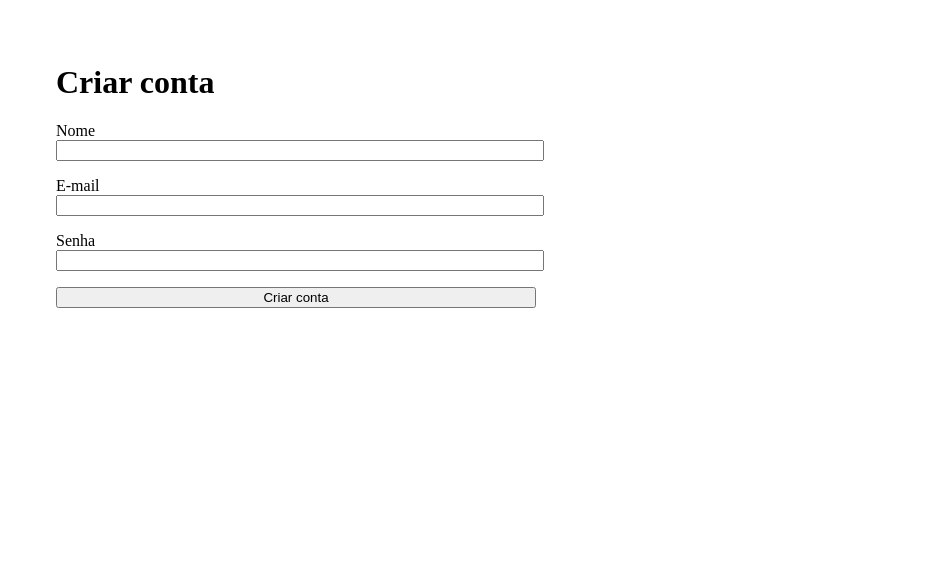
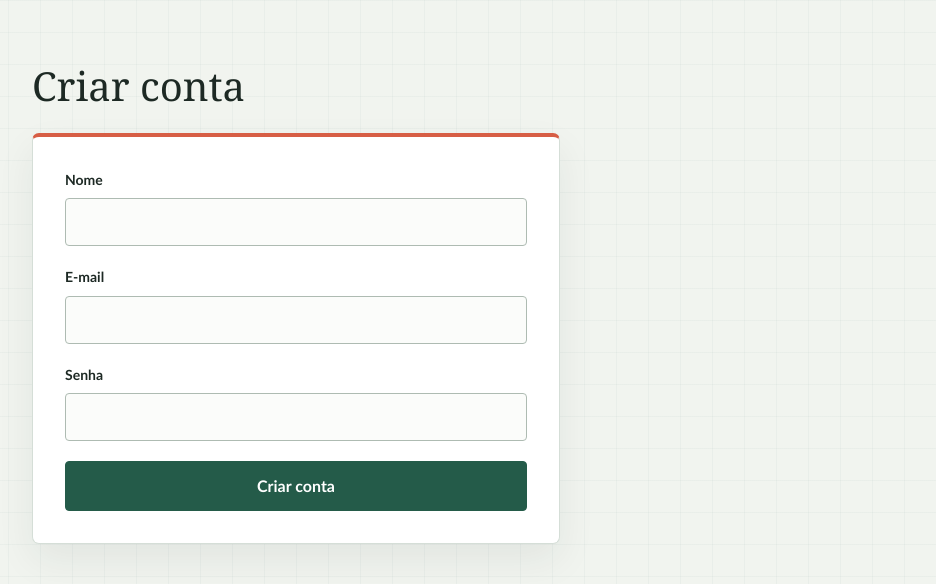
Before and after one commit to laurawada/BMAD-livros, a Next.js app: page /cadastro in a window 1280 px wide. Shown: the top 584 px of the page, without its empty margins (344-1280 px from the left). Built offline with nearby package versions, Linux system fonts and the light colour scheme; no server answers.

Commit message:
feat(styles): implement global CSS for consistent styling across pages

```diff
--- a/src/app/cadastro/page.tsx
+++ b/src/app/cadastro/page.tsx
@@ -30,17 +30,17 @@ export default function CadastroPage() {
   }
 
   return (
-    <main style={{ maxWidth: 480, margin: '4rem auto', padding: '0 1rem' }}>
+    <main className="page page--auth">
       <h1>Criar conta</h1>
-      <form onSubmit={handleSubmit} style={{ display: 'grid', gap: '1rem' }}>
+      <form className="auth-form" onSubmit={handleSubmit}>
         <label>
           Nome
-          <input name="name" type="text" required style={{ display: 'block', width: '100%' }} />
+          <input name="name" type="text" required />
         </label>
 
         <label>
           E-mail
-          <input name="email" type="email" required style={{ display: 'block', width: '100%' }} />
+          <input name="email" type="email" required />
         </label>
 
         <label>
@@ -50,7 +50,6 @@ export default function CadastroPage() {
             type="password"
             minLength={8}
             required
-            style={{ display: 'block', width: '100%' }}
           />
         </label>
 
@@ -60,12 +59,12 @@ export default function CadastroPage() {
       </form>
 
       {error ? (
-        <p role="alert" style={{ color: '#b91c1c', marginTop: '1rem' }}>
+        <p role="alert">
           {error}
         </p>
       ) : null}
 
-      {status ? <p style={{ color: '#166534', marginTop: '1rem' }}>{status}</p> : null}
+      {status ? <p className="feedback-success">{status}</p> : null}
     </main>
   );
 }
--- /dev/null
+++ b/src/app/globals.css
@@ -0,0 +1,313 @@
+:root {
+  color-scheme: light;
+  --paper: #f1f4ef;
+  --surface: #ffffff;
+  --ink: #1d2924;
+  --muted: #5d6b64;
+  --line: #d5ded7;
+  --forest: #245b49;
+  --forest-dark: #194636;
+  --coral: #d75e45;
+  --coral-dark: #b94834;
+  --gold: #d6a944;
+}
+
+*,
+*::before,
+*::after {
+  box-sizing: border-box;
+}
+
+html {
+  min-width: 320px;
+  background: var(--paper);
+}
+
+body {
+  min-height: 100vh;
+  margin: 0;
+  color: var(--ink);
+  background-color: var(--paper);
+  background-image:
+    linear-gradient(rgba(36, 91, 73, 0.035) 1px, transparent 1px),
+    linear-gradient(90deg, rgba(36, 91, 73, 0.035) 1px, transparent 1px);
+  background-size: 32px 32px;
+  font-family: 'Trebuchet MS', 'Segoe UI', sans-serif;
+  font-size: 16px;
+  line-height: 1.6;
+}
+
+a {
+  color: var(--forest);
+  font-weight: 700;
+  text-decoration-color: rgba(36, 91, 73, 0.35);
+  text-underline-offset: 0.2em;
+}
+
+a:hover {
+  color: var(--coral-dark);
+  text-decoration-color: currentColor;
+}
+
+a:focus-visible,
+button:focus-visible,
+input:focus-visible {
+  outline: 3px solid var(--gold);
+  outline-offset: 3px;
+}
+
+.page {
+  width: min(100% - 48px, 1120px);
+  min-height: 100vh;
+  margin-inline: auto;
+  animation: page-enter 420ms ease-out both;
+}
+
+.page--home {
+  display: flex;
+  flex-direction: column;
+  align-items: flex-start;
+  justify-content: center;
+  padding-block: 72px;
+}
+
+.page--home h1,
+.page--auth h1,
+.page--profile h1 {
+  margin: 0;
+  color: var(--ink);
+  font-family: Georgia, 'Times New Roman', serif;
+  font-size: 48px;
+  font-weight: 400;
+  letter-spacing: 0;
+  line-height: 1.12;
+}
+
+.page--home h1 {
+  max-width: 13ch;
+}
+
+.page--home h1::after {
+  display: block;
+  width: 56px;
+  height: 4px;
+  margin-top: 22px;
+  background: var(--coral);
+  content: '';
+}
+
+.page--home > p {
+  max-width: 46ch;
+  margin: 22px 0 0;
+  color: var(--muted);
+  font-size: 19px;
+}
+
+.home-nav {
+  display: flex;
+  flex-wrap: wrap;
+  gap: 12px;
+  margin-top: 34px;
+}
+
+.home-nav a {
+  display: inline-flex;
+  min-height: 48px;
+  align-items: center;
+  justify-content: center;
+  padding: 0 20px;
+  border: 1px solid var(--forest);
+  border-radius: 5px;
+  background: var(--surface);
+  color: var(--forest);
+  text-decoration: none;
+  transition: background-color 150ms ease, color 150ms ease, transform 150ms ease;
+}
+
+.home-nav a:first-child {
+  border-color: var(--forest);
+  background: var(--forest);
+  color: var(--surface);
+}
+
+.home-nav a:hover {
+  transform: translateY(-2px);
+  border-color: var(--coral-dark);
+  background: var(--coral-dark);
+  color: var(--surface);
+}
+
+.page--auth {
+  max-width: 528px;
+  padding-block: 64px;
+}
+
+.page--auth h1,
+.page--profile h1 {
+  margin-bottom: 24px;
+  font-size: 40px;
+}
+
+.auth-form {
+  display: grid;
+  gap: 20px;
+  padding: 32px;
+  border: 1px solid var(--line);
+  border-top: 4px solid var(--coral);
+  border-radius: 7px;
+  background: var(--surface);
+  box-shadow: 0 16px 38px rgba(29, 41, 36, 0.07);
+}
+
+.auth-form label {
+  display: grid;
+  gap: 7px;
+  color: var(--ink);
+  font-size: 14px;
+  font-weight: 700;
+}
+
+.auth-form input {
+  width: 100%;
+  min-height: 48px;
+  padding: 10px 12px;
+  border: 1px solid #aebbb2;
+  border-radius: 4px;
+  background: #fbfcfa;
+  color: var(--ink);
+  font: inherit;
+  font-weight: 400;
+}
+
+.auth-form input::placeholder {
+  color: #78847d;
+}
+
+.auth-form input:focus {
+  border-color: var(--forest);
+}
+
+.auth-form input:focus-visible {
+  outline: 3px solid var(--gold);
+  outline-offset: 3px;
+}
+
+.auth-form button {
+  min-height: 50px;
+  padding: 10px 18px;
+  border: 1px solid var(--forest);
+  border-radius: 4px;
+  background: var(--forest);
+  color: var(--surface);
+  cursor: pointer;
+  font: inherit;
+  font-weight: 700;
+  transition: background-color 150ms ease, border-color 150ms ease;
+}
+
+.auth-form button:hover:not(:disabled) {
+  border-color: var(--forest-dark);
+  background: var(--forest-dark);
+}
+
+.auth-form button:disabled {
+  cursor: wait;
+  opacity: 0.65;
+}
+
+.page--auth > p {
+  margin: 22px 0 0;
+  color: var(--muted);
+}
+
+.page--auth [role='alert'],
+.page--auth .feedback-success {
+  padding: 12px 16px;
+  border-left: 4px solid var(--coral);
+  border-radius: 2px;
+  background: var(--surface);
+}
+
+.page--auth .feedback-success {
+  border-left-color: var(--forest);
+}
+
+.page--profile {
+  max-width: 720px;
+  padding-block: 64px;
+}
+
+.page--profile .profile-email {
+  display: inline-block;
+  margin: 0;
+  padding: 12px 16px;
+  border-left: 4px solid var(--gold);
+  background: var(--surface);
+  color: var(--muted);
+}
+
+@keyframes page-enter {
+  from {
+    opacity: 0;
+    transform: translateY(8px);
+  }
+
+  to {
+    opacity: 1;
+    transform: translateY(0);
+  }
+}
+
+@media (max-width: 600px) {
+  .page {
+    width: calc(100% - 32px);
+  }
+
+  .page--home {
+    justify-content: flex-start;
+    padding-block: 56px;
+  }
+
+  .page--home h1 {
+    font-size: 40px;
+  }
+
+  .page--home > p {
+    font-size: 17px;
+  }
+
+  .home-nav {
+    width: 100%;
+    flex-direction: column;
+  }
+
+  .home-nav a {
+    width: 100%;
+  }
+
+  .page--auth,
+  .page--profile {
+    padding-block: 40px;
+  }
+
+  .page--auth h1,
+  .page--profile h1 {
+    font-size: 36px;
+  }
+
+  .auth-form {
+    gap: 16px;
+    padding: 22px 18px;
+  }
+}
+
+@media (prefers-reduced-motion: reduce) {
+  *,
+  *::before,
+  *::after {
+    animation-duration: 0.01ms !important;
+    animation-iteration-count: 1 !important;
+    scroll-behavior: auto !important;
+    transition-duration: 0.01ms !important;
+  }
+}
--- a/src/app/layout.tsx
+++ b/src/app/layout.tsx
@@ -1,5 +1,7 @@
 import type { Metadata } from 'next';
 import type { ReactNode } from 'react';
+
+import './globals.css';
 
 export const metadata: Metadata = {
   title: 'Letterboxd de Livros',
--- a/src/app/minha-conta/page.tsx
+++ b/src/app/minha-conta/page.tsx
@@ -6,9 +6,9 @@ export default async function MinhaContaPage() {
   const user = await requireUser();
 
   return (
-    <main style={{ maxWidth: 640, margin: '4rem auto', padding: '0 1rem' }}>
+    <main className="page page--profile">
       <h1>Minha conta</h1>
-      <p>{user.email}</p>
+      <p className="profile-email">{user.email}</p>
     </main>
   );
 }
```
Also changed, not shown: _bmad-output/implementation-artifacts/deferred-work.md (+9 -0 lines), _bmad-output/implementation-artifacts/spec-global-app-styling.md (added, +34 -0 lines), src/app/entrar/page.tsx (+4 -5 lines), src/app/page.tsx (+6 -6 lines).
